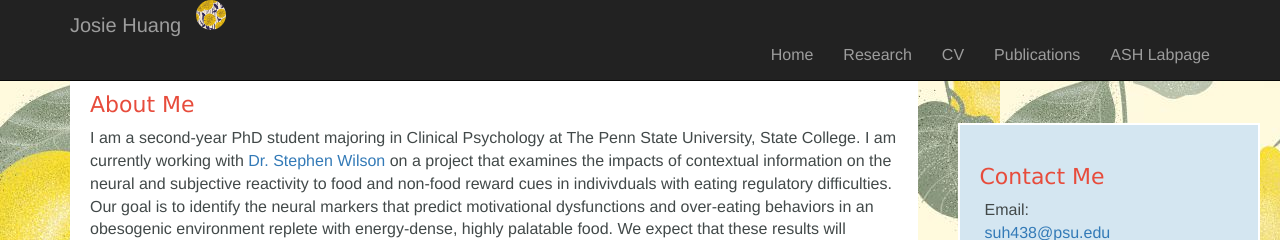
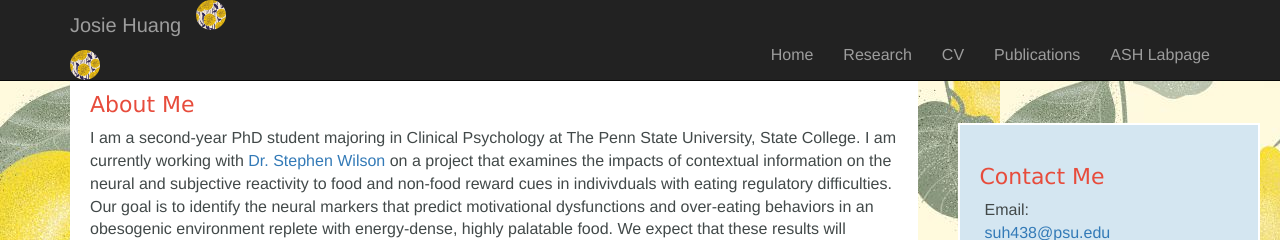
Before and after one commit to josie-shuang/josie-shuang.github.io, a Jekyll site: the page built from index.html, in a window 1280 px wide. Shown: the top 240 px of the page. Built offline with Jekyll 4.4.1, drawn with Linux system fonts in a browser that asks for light colours.

Commit message:
Update header.html

```diff
--- a/_includes/header.html
+++ b/_includes/header.html
@@ -11,10 +11,12 @@
 				 <a class="navbar-brand navbar-left" id="title">
                   			{{site.navbar-title}}
          			</a>
-
+		       		<div id="logo">
+					<img src="../img/yumeji2.jpeg">
+				 </div>
 			  </div>
 				<div id="logo">
-						<img src="../img/yumeji2.jpeg">
+					<img src="../img/yumeji2.jpeg">
 				 </div>
 			  <div id="myNavbar" class="navbar-collapse collapse">
 				 <ul class="nav navbar-nav navbar-right">
```
